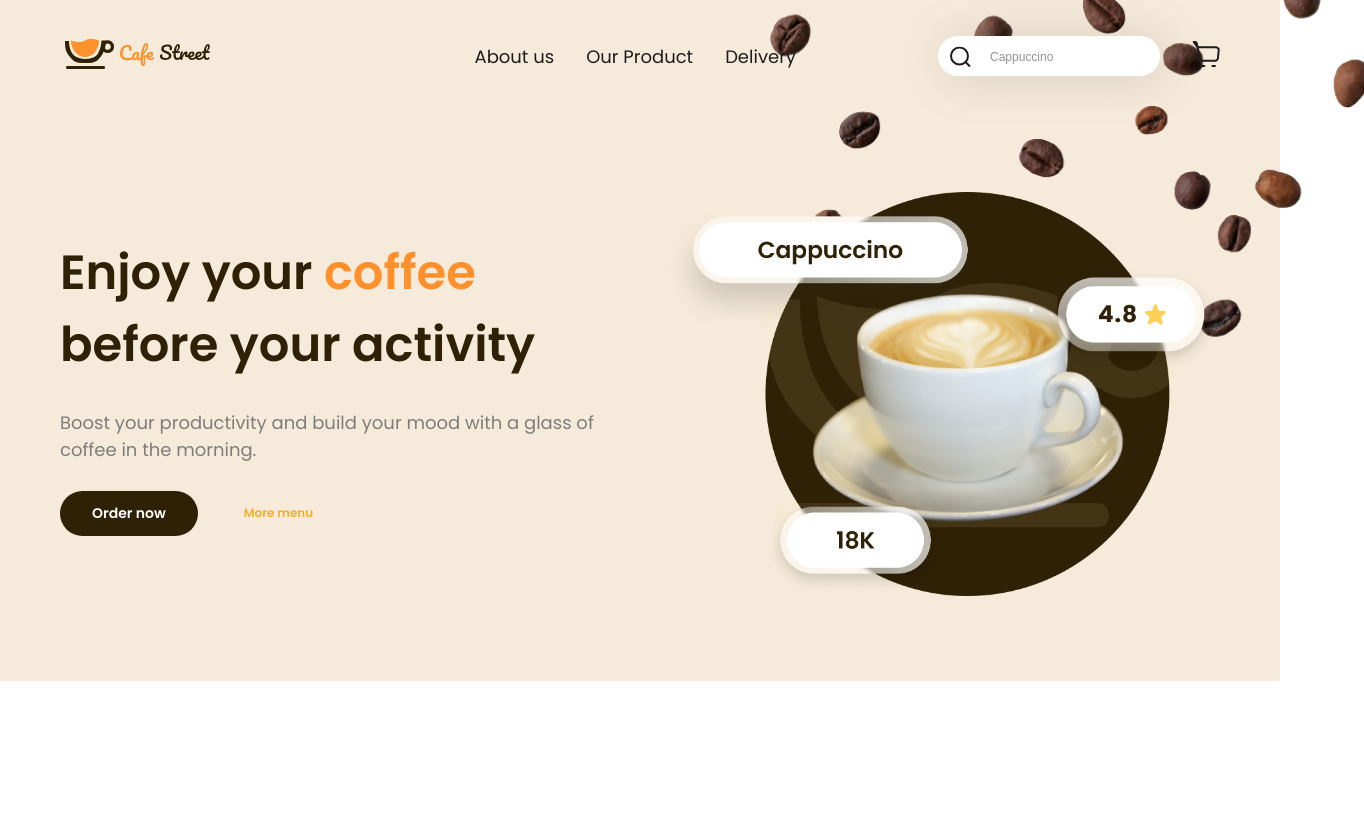
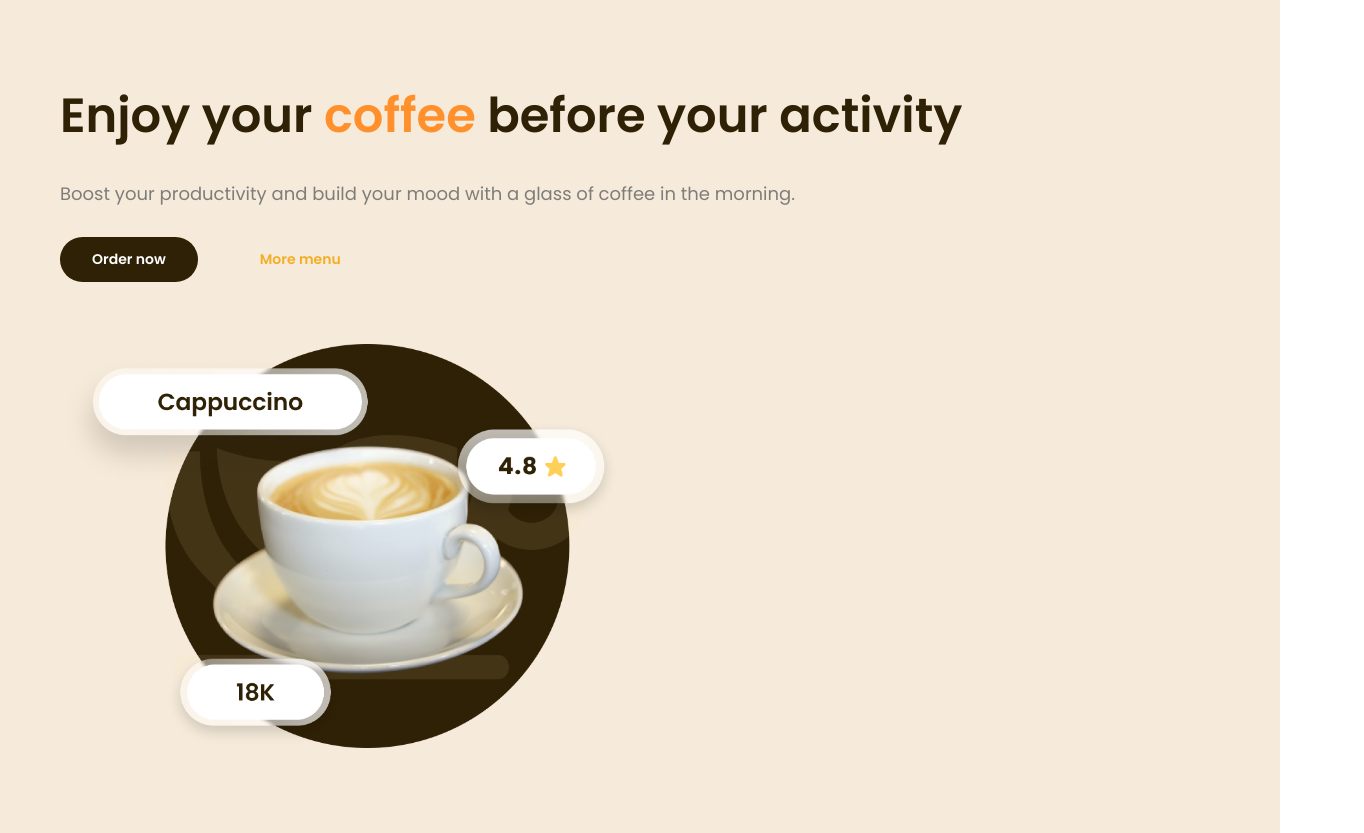
Before and after one commit to johdasgran/cafe_street-landing, a plain HTML site: page index.html in a window 1280 px wide. Shown: the whole page, 1364 px wide, since content can reach past the window. Before the commit the page ends 800 px from the top, so only its background shows below. Drawn offline with Linux system fonts and the light colour scheme.

Commit message:
Section Hero | Add structure

```diff
--- a/assets/css/style.css
+++ b/assets/css/style.css
@@ -55,6 +55,28 @@ body::-webkit-scrollbar-thumb {
 
 /* Buttons */
 
+.btn__primary,
+.btn__secondary {
+  font-size: 1.4rem;
+  line-height: 2.1rem;
+  font-weight: 600;
+  padding: 1.2rem 3.2rem;
+  border-radius: 3.2rem;
+  text-decoration: none;
+  transition: color .4s ease-in-out;
+}
+
+.btn__primary.btn-sm,
+.btn__secondary.btn-sm {
+  font-size: 1.2rem;
+  line-height: 1.8rem;
+  font-weight: 600;
+  padding: .8rem 1.6rem;
+  border-radius: 3.2rem;
+  text-decoration: none;
+}
+
+
 .btn__primary {
   font-size: 14px;
   line-height: 21px;
@@ -79,13 +101,7 @@ body::-webkit-scrollbar-thumb {
 }
 
 .btn__secondary {
-  font-size: 1.2rem;
-  line-height: 1.8rem;
-  font-weight: 600;
-  padding: .8rem 1.6rem;
-  border-radius: 3.2rem;
   border: .2rem solid transparent;
-  text-decoration: none;
   color: #F4AE26;
   transition: color .4s ease-in;
 }
@@ -101,6 +117,7 @@ body::-webkit-scrollbar-thumb {
 /* Buttons */
 
 header {
+  display: none;
   background-color: var(--orange-accents_light);
 }
 
@@ -202,6 +219,7 @@ header {
 
 .section__hero::before {
   content: "";
+  display: none;
   background: url(../images/bg_img_hero.png) no-repeat;
   position: absolute;
   top: -14.8rem;
@@ -213,7 +231,8 @@ header {
 
 .section__hero--container {
   display: grid;
-  grid-template-columns: 1fr 1fr;
+  grid-template-columns: 1fr;
+  /* grid-template-columns: 1fr 1fr; */
   gap: 4rem;
   max-width: 120rem;
   margin: 0 auto;
@@ -275,3 +294,36 @@ header {
 .section__hero--right img {
   max-width: 56rem;
 }
+
+
+
+
+
+
+
+
+
+
+
+
+
+
+
+
+
+
+
+
+
+
+@media (min-width: 400px) {
+
+
+}
+
+
+
+@media (min-width: 500px) {
+
+
+}
--- a/index.html
+++ b/index.html
@@ -12,7 +12,7 @@
 
 
     <link rel="stylesheet" href="./assets/css/style.css">
-    <link rel="stylesheet" href="./assets/css/tablet.css" media="screen and (min-width: 830px)">
+    <link rel="stylesheet" href="./assets/css/tablet.css" media="screen and (min-width: 768px)">
     <link rel="stylesheet" href="./assets/css/desktop.css" media="screen and (min-width: 1024px)">
 
 
```
Also changed, not shown: assets/css/desktop.css (+16 -0 lines), assets/css/tablet.css (+11 -0 lines).
